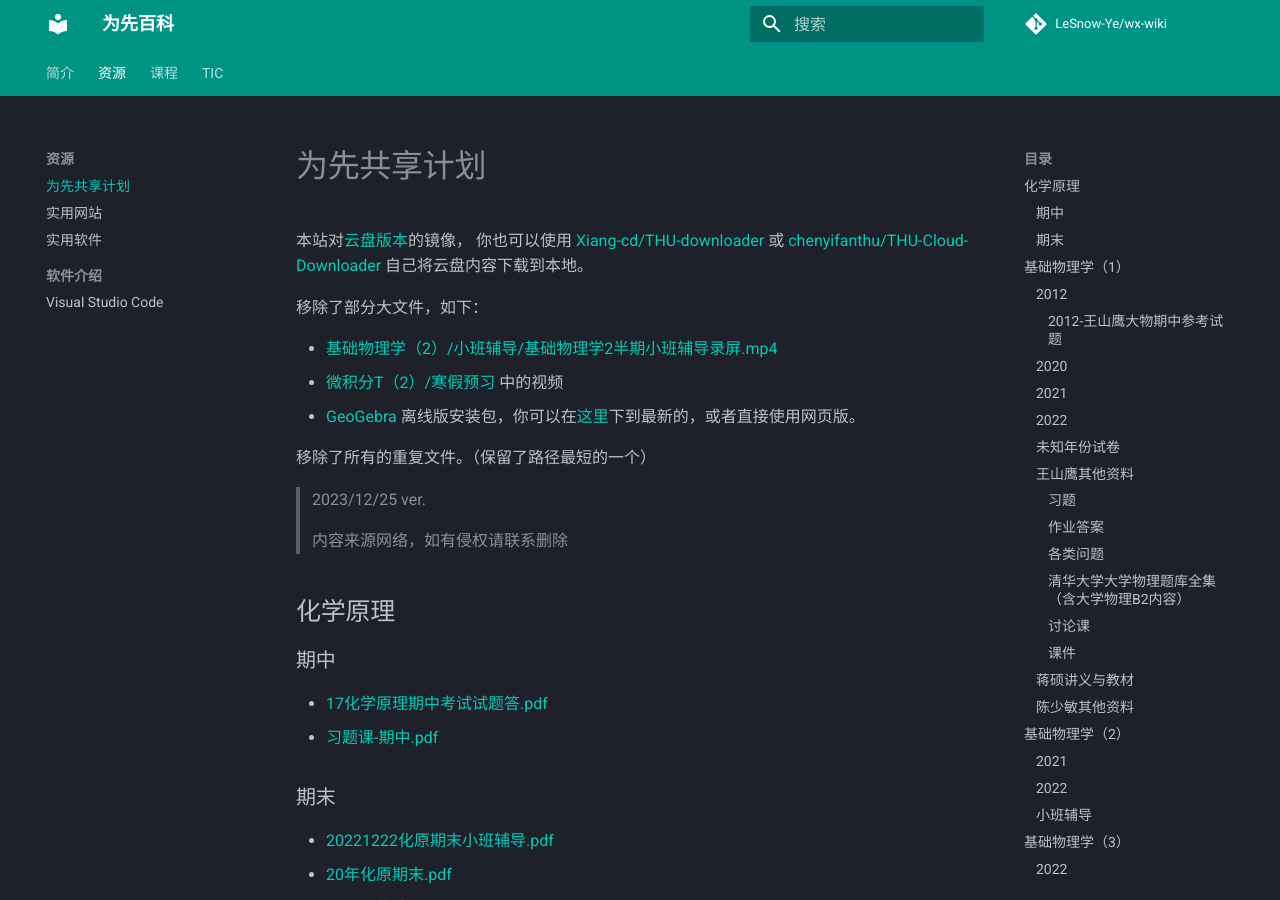
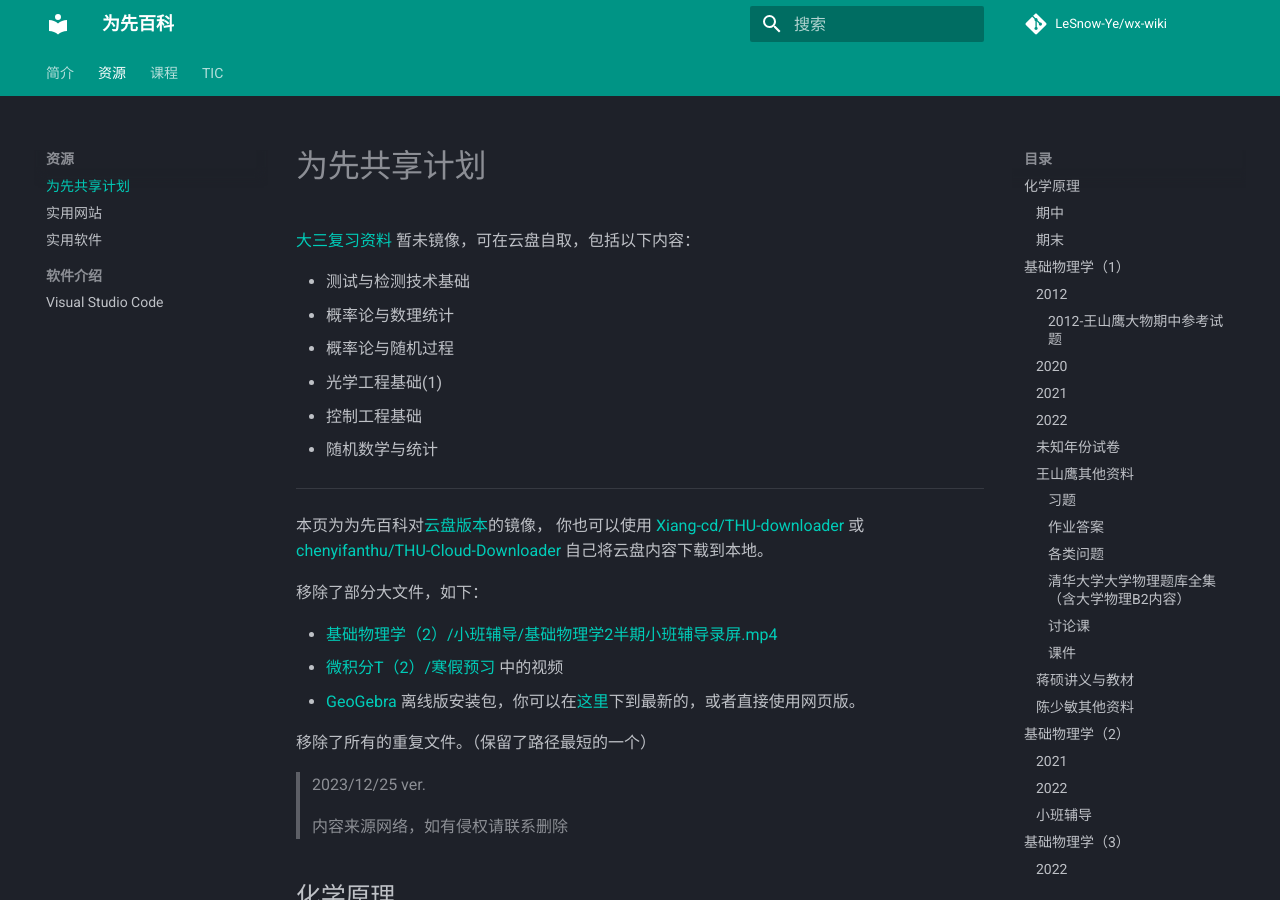
Before and after one commit to LeSnow-Ye/wx-wiki, an MkDocs documentation site: the page built from docs/resources/sharing-project.md, in a window 1280 px wide and 900 px high. Built offline with MkDocs 1.6.1 and Material for MkDocs 9.7.7, drawn with Linux system fonts in a browser that asks for light colours; comment, search, counter and statistics services are not loaded.

Commit message:
Update sharing-project.md

```diff
--- a/docs/resources/sharing-project.md
+++ b/docs/resources/sharing-project.md
@@ -1,6 +1,17 @@
 # 为先共享计划
 
-本站对[云盘版本](https://cloud.tsinghua.edu.cn/d/e73dd81a5e1d4ed1bd30/)的镜像，
+[大三复习资料](https://cloud.tsinghua.edu.cn/d/68ee3e34d5604702b71b/) 暂未镜像，可在云盘自取，包括以下内容：
+
+- 测试与检测技术基础
+- 概率论与数理统计
+- 概率论与随机过程
+- 光学工程基础(1)
+- 控制工程基础
+- 随机数学与统计
+
+---
+
+本页为为先百科对[云盘版本](https://cloud.tsinghua.edu.cn/d/e73dd81a5e1d4ed1bd30/)的镜像，
 你也可以使用 [Xiang-cd/THU-downloader](https://github.com/Xiang-cd/THU-downloader)
 或 [chenyifanthu/THU-Cloud-Downloader](https://github.com/chenyifanthu/THU-Cloud-Downloader) 自己将云盘内容下载到本地。
 
```
